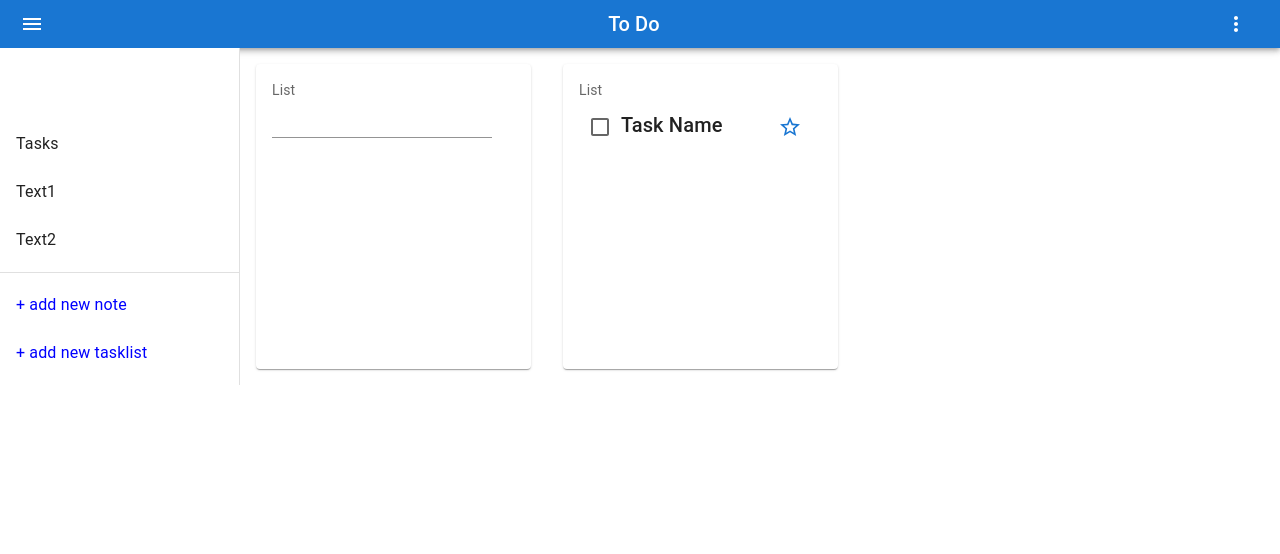
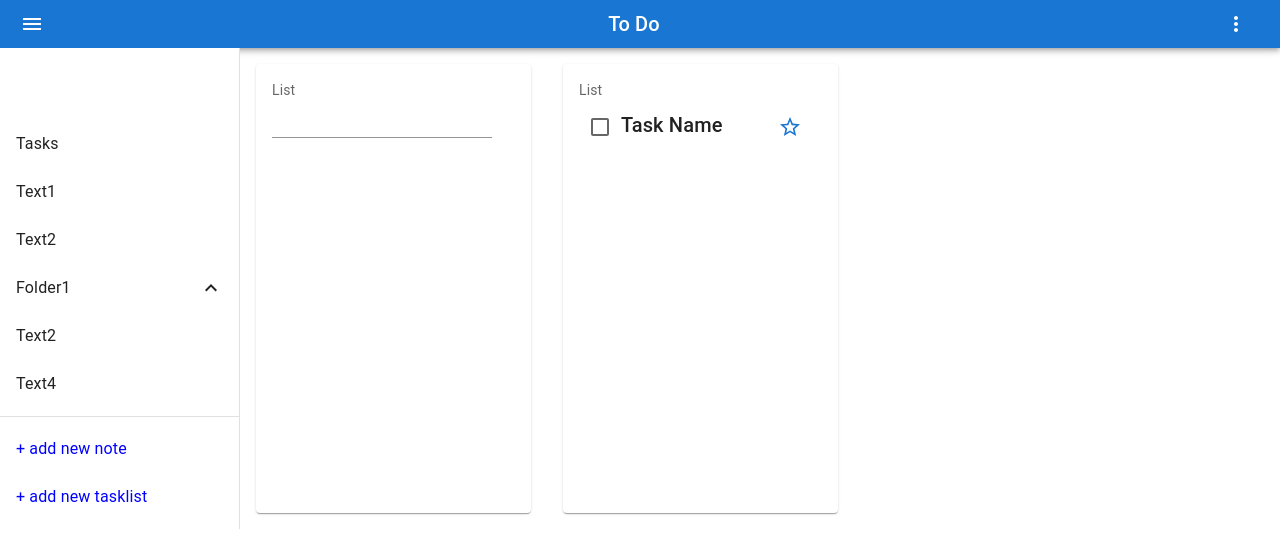
Before and after one commit to maxxlab/todolist, a React (Create React App) app: page /tasks in a window 1280 px wide. Both pictures are taken after a click on the button 32 px from the left and 24 px from the top of the page. Shown: the top 554 px of the page. Built offline with nearby package versions, Linux system fonts and the light colour scheme.

Commit message:
add folder of notes

```diff
--- a/src/component/List_Item/List_Item.tsx
+++ b/src/component/List_Item/List_Item.tsx
@@ -1,9 +1,17 @@
 import React from 'react';
 import ListItemButton from '@mui/material/ListItemButton';
 import ListItemText from '@mui/material/ListItemText';
+import { ExpandLess, ExpandMore } from '@mui/icons-material';
+import Collapse from '@mui/material/Collapse';
+import List from '@mui/material/List';
 
-export const listItem = (
+export default function ListItem(){
+    const [open, setOpen] = React.useState(true);
 
+    const handleClick = () => {
+    setOpen(!open);
+  };
+  return(
         <>
             <ListItemButton>
                 <ListItemText primary="Tasks" />
@@ -14,5 +22,20 @@ export const listItem = (
             <ListItemButton>
                 <ListItemText primary="Text2" />
             </ListItemButton>
+            <ListItemButton onClick={handleClick}>
+                <ListItemText primary="Folder1" />
+                {open ? <ExpandLess /> : <ExpandMore />}
+            </ListItemButton>
+            <Collapse in={open} timeout="auto" unmountOnExit>
+            <List component="div" disablePadding>
+                <ListItemButton>
+                <ListItemText primary="Text2" />
+                </ListItemButton>
+                <ListItemButton>
+                <ListItemText primary="Text4" />
+                </ListItemButton>
+            </List>
+            </Collapse>
         </>
-)
+    );
+}
--- a/src/component/Navbar/Navbar.tsx
+++ b/src/component/Navbar/Navbar.tsx
@@ -3,9 +3,9 @@ import MuiDrawer from '@mui/material/Drawer';
 import {Box, Toolbar} from '@mui/material';
 import List from '@mui/material/List';
 import Main from '../Main/Main';
-import { listItem } from '../List_Item/List_Item';
+import ListItem from '../List_Item/List_Item';
 import Divider from '@mui/material/Divider';
-import {CreateNewNote} from '../CreateNewNote/CreateNewNote'
+import CreateNewNote from '../CreateNewNote/CreateNewNote'
 const drawerWidth: number = 240;
 
 const Drawer = styled(MuiDrawer, { shouldForwardProp: (prop) => prop !== 'open' })(
@@ -50,9 +50,9 @@ const Drawer = styled(MuiDrawer, { shouldForwardProp: (prop) => prop !== 'open'
             <List component="nav" sx={{
               ...(!openNavbar && { display: 'none' })
             }}>
-                    {listItem}
+              <ListItem></ListItem>
               <Divider sx={{ my: 1 }} />
-                    {CreateNewNote}
+              <CreateNewNote></CreateNewNote>
             </List>
           </Drawer>
           <Main/>
```
Also changed, not shown: src/component/CreateNewNote/CreateNewNote.tsx (+4 -3 lines). Lines whose indentation alone changed are shown as unchanged.
